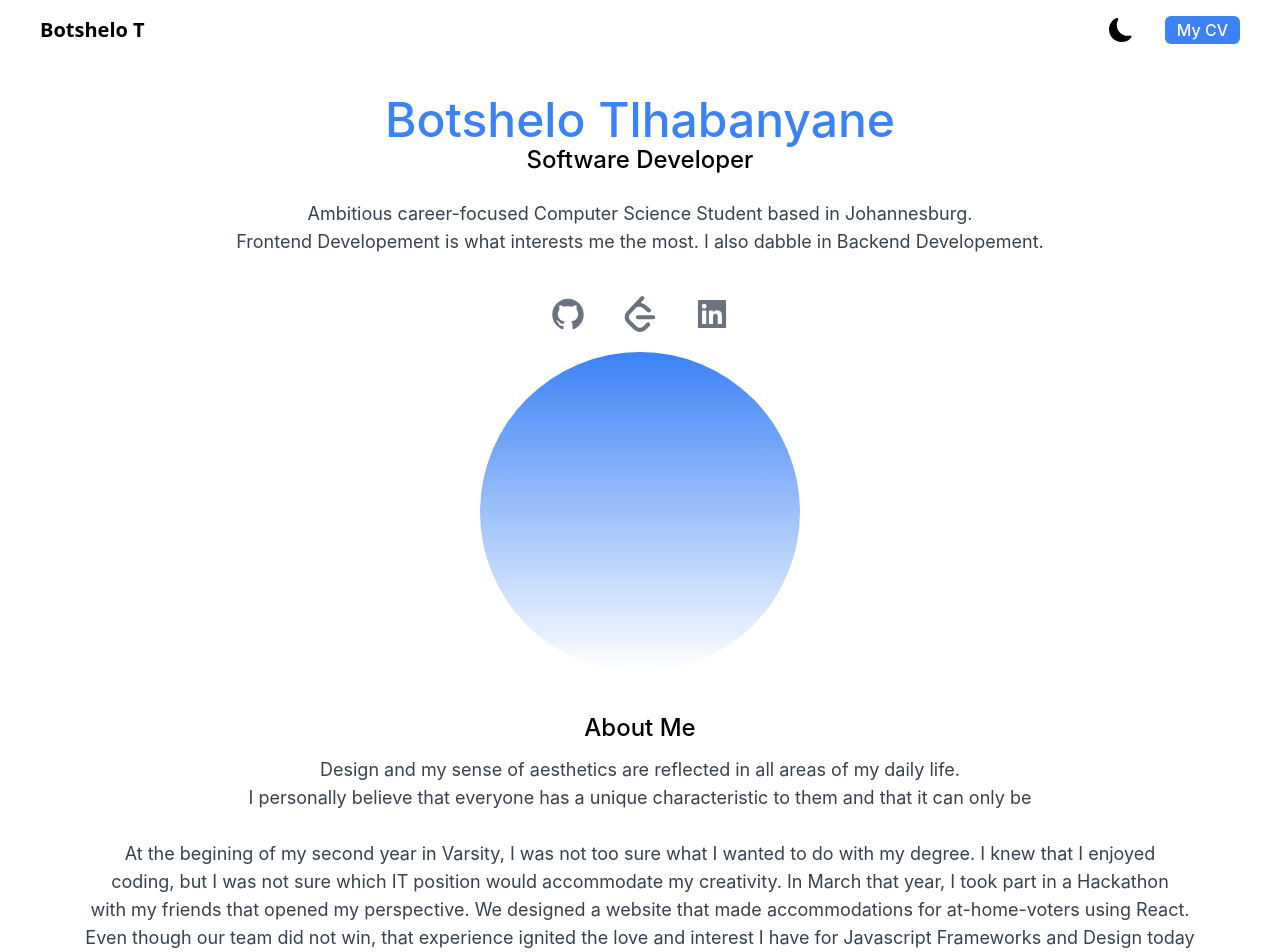
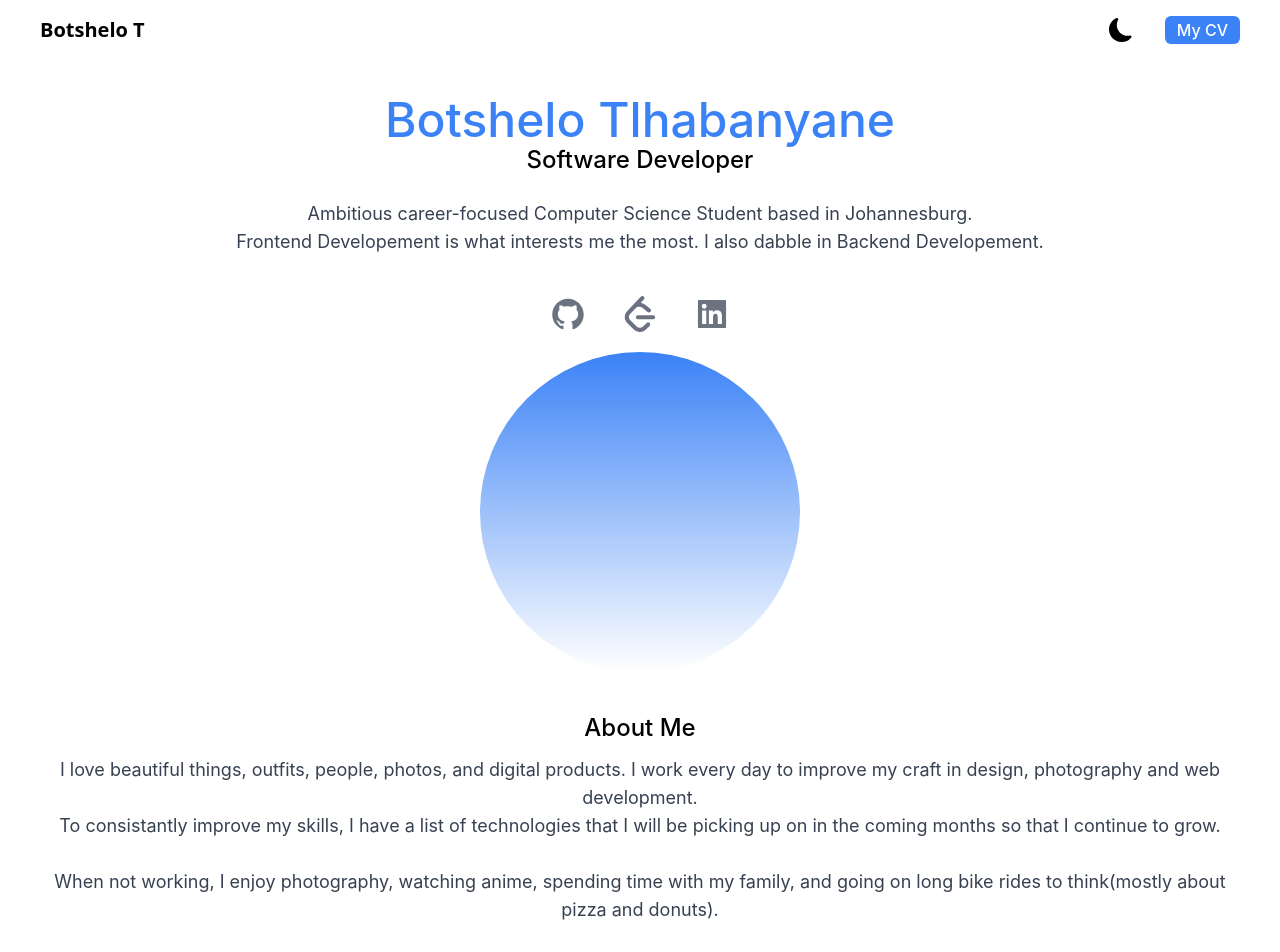
Before and after one commit to BotsheloT/SovTech-repo, a Next.js app: page / in a window 1280 px wide. Shown: the top 952 px of the page. Built offline with nearby package versions, Linux system fonts and the light colour scheme.

Commit message:
Bug fixes

```diff
--- a/pages/index.js
+++ b/pages/index.js
@@ -70,14 +70,11 @@ export default function Home() {
           <div className='py-10 text-center'>
             <h3 className='font-medium text-2xl pb-3 dark:text-white'>About Me</h3>
             <div className='text-lg text-gray-700 dark:text-gray-300'>
-              <p>Design and my sense of aesthetics are reflected in all areas of my daily life.</p>
-              <p>I personally believe that everyone has a unique characteristic to them and that it can only be</p>
-              <p></p>
+              <p>I love beautiful things, outfits, people, photos, and digital products. I work every day to improve my craft in design, photography and web development.</p>
+              <p>To consistantly improve my skills, I have a list of technologies that I will be picking up on in the coming months so that I continue to grow.</p>
               <br/>
-              <p>At the begining of my second year in Varsity, I was not too sure what I wanted to do with my degree. I knew that I enjoyed</p>
-              <p> coding, but I was not sure which IT position would accommodate my creativity. In March that year, I took part in a Hackathon </p>
-              <p>with my friends that opened my perspective. We designed a website that made accommodations for at-home-voters using React.</p>
-              <p>Even though our team did not win, that experience ignited the love and interest I have for Javascript Frameworks and Design today</p>
+              <p>When not working, I enjoy photography, watching anime, spending time with my family, and going on long bike rides to think(mostly about pizza and donuts).</p>
+
             </div>
 
 
@@ -113,7 +110,7 @@ export default function Home() {
               <svg data-accordion-icon="" class="w-6 h-6 shrink-0 text-blue-500" fill="currentColor" viewBox="0 0 20 20" xmlns="http://www.w3.org/2000/svg"><path fill-rule="evenodd" d="M5.293 7.293a1 1 0 011.414 0L10 10.586l3.293-3.293a1 1 0 111.414 1.414l-4 4a1 1 0 01-1.414 0l-4-4a1 1 0 010-1.414z" clip-rule="evenodd"></path></svg>
             </button>
             </h2>
-            <div id="accordion-collapse-body-1" class="hidden" aria-labelledby="accordion-collapse-heading-1">
+            <div id="accordion-1" class="hidden" aria-labelledby="accordion-collapse-heading-1">
             <div class="p-5 font-light border border-b-0 border-gray-200">
               <p class="mb-2 text-gray-500 dark:text-gray-400">HTML</p>
             </div>
@@ -134,7 +131,7 @@ export default function Home() {
             <svg data-accordion-icon="" class="w-6 h-6 shrink-0 text-blue-500" fill="currentColor" viewBox="0 0 20 20" xmlns="http://www.w3.org/2000/svg"><path fill-rule="evenodd" d="M5.293 7.293a1 1 0 011.414 0L10 10.586l3.293-3.293a1 1 0 111.414 1.414l-4 4a1 1 0 01-1.414 0l-4-4a1 1 0 010-1.414z" clip-rule="evenodd"></path></svg>
             </button>
             </h2>
-            <div id="accordion-collapse-body-2" class="hidden" aria-labelledby="accordion-collapse-heading-2">
+            <div id="accordion-2" class="hidden" aria-labelledby="accordion-collapse-heading-2">
             <div class="p-5 font-light border border-b-0 border-gray-200">
             <p class="mb-2 text-gray-500 dark:text-gray-400">NodeJS</p>
             </div>
@@ -152,7 +149,7 @@ export default function Home() {
             <svg data-accordion-icon="" class="w-6 h-6 shrink-0 text-blue-500" fill="currentColor" viewBox="0 0 20 20" xmlns="http://www.w3.org/2000/svg"><path fill-rule="evenodd" d="M5.293 7.293a1 1 0 011.414 0L10 10.586l3.293-3.293a1 1 0 111.414 1.414l-4 4a1 1 0 01-1.414 0l-4-4a1 1 0 010-1.414z" clip-rule="evenodd"></path></svg>
             </button>
             </h2>
-            <div id="accordion-collapse-body-3" class="hidden" aria-labelledby="accordion-collapse-heading-3">
+            <div id="accordion-3" class="hidden" aria-labelledby="accordion-collapse-heading-3">
             <div class="p-5 font-light border border-t-0 border-gray-200">
             <p class="mb-2 text-gray-500 dark:text-gray-400">Adobe XD</p>
             </div>
@@ -172,11 +169,11 @@ export default function Home() {
               <div className='flex flex-col justify-center items-center py-5'>
 
                 <form ref={form} onSubmit={sendEmail}>
-                <input type={'text'} placeholder = 'Name' name='user_name' className='bg-white w-96 h-9 rounded-md mb-5 placeholder: pl-2 dark:bg-gray-400 dark:placeholder:text-gray-100' required/>
+                <input type={'text'} placeholder = 'Name' name='user_name' className='bg-white w-96 h-9 rounded-md mb-5 placeholder: pl-2 dark:bg-gray-400 dark:placeholder:text-gray-100 dark:text-white' required/>
                 <br/>
-                <input type={'email'} placeholder = 'Email Address' name='user_email' className='bg-white w-96 h-9 rounded-md mb-5 placeholder: pl-2 dark:bg-gray-400 dark:placeholder:text-gray-100' required/>
+                <input type={'email'} placeholder = 'Email Address' name='user_email' className='bg-white w-96 h-9 rounded-md mb-5 placeholder: pl-2 dark:bg-gray-400 dark:placeholder:text-gray-100 dark:text-white' required/>
                 <br/>
-                <textarea type={'text'} placeholder = 'Message' name='message' className='bg-white w-96 h-56 rounded-md mb-5 placeholder: pl-2 pt-1 dark:bg-gray-400 dark:placeholder:text-gray-100' required/>
+                <textarea type={'text'} placeholder = 'Message' name='message' className='bg-white w-96 h-56 rounded-md mb-5 placeholder: pl-2 pt-1 dark:bg-gray-400 dark:placeholder:text-gray-100 dark:text-white' required/>
                 <br/>
                 <button type="submit"  value={"Send"}  className='bg-blue-500 px-3 py-1 rounded-md text-white text-lg font-medium w-96 h-9'> Send Message </button>
                 </form>
```
